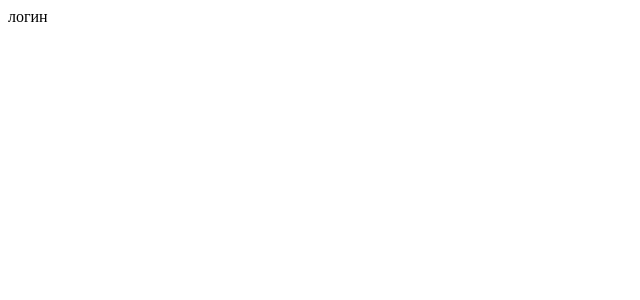
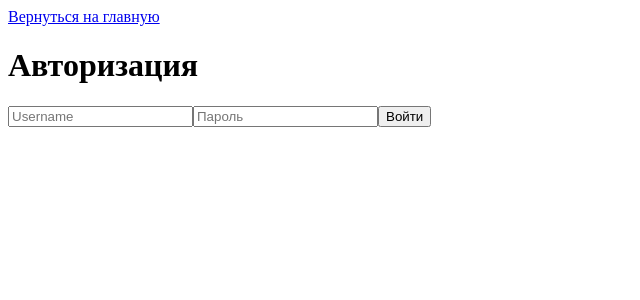
Before and after one commit to CNNOM/SAFIB-test-task, a Vue app: page /login in a window 1280 px wide. Shown: the top 300 px of the page, without its empty margins (0-640 px from the left). Built offline with nearby package versions, Linux system fonts and the light colour scheme.

Commit message:
[DTT-1] Реализвана: навигация между страницами; созданеи разделов; проверка авторизован ли пользователь

```diff
--- a/package.json
+++ b/package.json
@@ -10,7 +10,8 @@
   },
   "dependencies": {
     "vue": "^3.4.29",
-    "vue-router": "^4.3.3"
+    "vue-router": "^4.4.0",
+    "vuex": "^4.1.0"
   },
   "devDependencies": {
     "@vitejs/plugin-vue": "^5.0.5",
--- /dev/null
+++ b/src/components/TheSection.vue
@@ -0,0 +1,20 @@
+<template>
+  <div>
+    <h1>{{ menuItem.name }}</h1>
+    <p>{{ menuItem.content }}</p>
+    <router-link to="/">Вернуться на главную</router-link>
+  </div>
+</template>
+
+<script>
+import {mapState} from 'vuex';
+
+export default {
+  computed: {
+    menuItem() {
+      const index = this.$route.params.index;
+      return this.$store.state.menuItems[index];
+    }
+  }
+}
+</script>
--- a/src/main.js
+++ b/src/main.js
@@ -3,9 +3,11 @@ import './assets/main.css'
 import { createApp } from 'vue'
 import App from './App.vue'
 import router from './router'
+import store from './store'
 
 const app = createApp(App)
 
 app.use(router)
+app.use(store)
 
 app.mount('#app')
--- a/src/router/index.js
+++ b/src/router/index.js
@@ -2,6 +2,7 @@ import { createRouter, createWebHistory } from 'vue-router'
 import HomeView from "@/views/HomeView.vue";
 import AdminView from "@/views/AdminView.vue";
 import LoginView from "@/views/LoginView.vue";
+import TheSection from "@/components/TheSection.vue";
 
 const router = createRouter({
   history: createWebHistory(import.meta.env.BASE_URL),
@@ -14,15 +15,30 @@ const router = createRouter({
     {
       path: '/admin',
       name: 'admin',
-      component: AdminView
+      component: AdminView,
+      meta: { requiresAuth: true }
 
     },
     {
       path: '/login',
       name: 'login',
       component: LoginView
+    },
+    {
+      path: '/section/:index',
+      name: 'section',
+      component: TheSection
     }
   ]
 })
 
+router.beforeEach((to, from, next) => {
+  const authenticated = localStorage.getItem('authenticated');
+  if (to.matched.some(record => record.meta.requiresAuth) && !authenticated) {
+    next('/login');
+  } else {
+    next();
+  }
+});
+
 export default router
--- /dev/null
+++ b/src/store/index.js
@@ -0,0 +1,31 @@
+import Vuex from 'vuex';
+
+export default new Vuex.Store({
+    state: {
+        authenticated: localStorage.getItem('authenticated') || false,
+        menuItems: JSON.parse(localStorage.getItem('menuItems')) || []
+    },
+    mutations: {
+        setAuthenticated(state, status) {
+            state.authenticated = status;
+            localStorage.setItem('authenticated', status);
+        },
+        setMenuItems(state, items) {
+            state.menuItems = items;
+            localStorage.setItem('menuItems', JSON.stringify(items));
+        }
+    },
+    actions: {
+        login({ commit }, { username, password }) {
+            if (username === 'admin' && password === 'password') {
+                commit('setAuthenticated', true);
+                return true;
+            }
+            return false;
+        },
+        addMenuItem({ commit, state }, item) {
+            const items = [...state.menuItems, item];
+            commit('setMenuItems', items);
+        }
+    }
+});
--- a/src/views/AdminView.vue
+++ b/src/views/AdminView.vue
@@ -1,16 +1,40 @@
 <template>
   <div>
-админ
+    <router-link to="/">Вернуться на главную</router-link>
 
+    <h1>Админ меню</h1>
+    <form @submit.prevent="addMenuItem">
+      <input v-model="newItem.name" placeholder="Name" />
+      <input v-model="newItem.url" placeholder="URL" />
+      <input v-model="newItem.content" placeholder="Content" />
+      <button type="submit">Добавить</button>
+    </form>
+    <ul>
+      <li v-for="(item, index) in menuItems" :key="index">
+        {{ item.name }} - {{ item.url }}
+      </li>
+    </ul>
   </div>
 </template>
 
 <script>
+import { mapState, mapActions } from 'vuex';
+
 export default {
-
+  data() {
+    return {
+      newItem: {name: '', url: '', content: ''}
+    };
+  },
+  computed: {
+    ...mapState(['menuItems'])
+  },
+  methods: {
+    ...mapActions(['addMenuItem']),
+    addMenuItem() {
+      this.$store.dispatch('addMenuItem', this.newItem);
+      this.newItem = {name: '', url: '', content: ''};
+    }
+  }
 }
 </script>
-
-<style lang="scss" scoped>
-
-</style>
--- a/src/views/HomeView.vue
+++ b/src/views/HomeView.vue
@@ -1,15 +1,24 @@
 <template>
   <div>
-главная
+    <router-link to="/admin">админ</router-link>
+    <br>
+    <router-link to="/login">логин</router-link>
+
+    <h1>Главная</h1>
+    <ul>
+      <li v-for="(item, index) in menuItems" :key="index">
+        <router-link :to="`/section/${index}`">{{ item.name }}</router-link>
+      </li>
+    </ul>
   </div>
 </template>
 
 <script>
+import { mapState } from 'vuex';
+
 export default {
-
+  computed: {
+    ...mapState(['menuItems'])
+  }
 }
 </script>
-
-<style lang="scss" scoped>
-
-</style>
--- a/src/views/LoginView.vue
+++ b/src/views/LoginView.vue
@@ -1,15 +1,36 @@
 <template>
   <div>
-логин
+    <router-link to="/">Вернуться на главную</router-link>
+
+    <h1>Авторизация</h1>
+    <form @submit.prevent="login">
+      <input v-model="username" placeholder="Username">
+      <input v-model="password" type="password" placeholder="Пароль">
+      <button type="submit">Войти</button>
+    </form>
   </div>
 </template>
 
 <script>
+import { mapActions } from 'vuex';
+
 export default {
-
+  data() {
+    return {
+      username: '',
+      password: ''
+    };
+  },
+  methods: {
+    ...mapActions(['login']),
+    async login() {
+      const success = await this.$store.dispatch('login', {username: this.username, password: this.password});
+      if (success) {
+        this.$router.push('/admin');
+      } else {
+        alert('Invalid credentials');
+      }
+    }
+  }
 }
 </script>
-
-<style lang="scss" scoped>
-
-</style>
```
Also changed, not shown: 1 other file (tests, documents, lock files or other folders).
